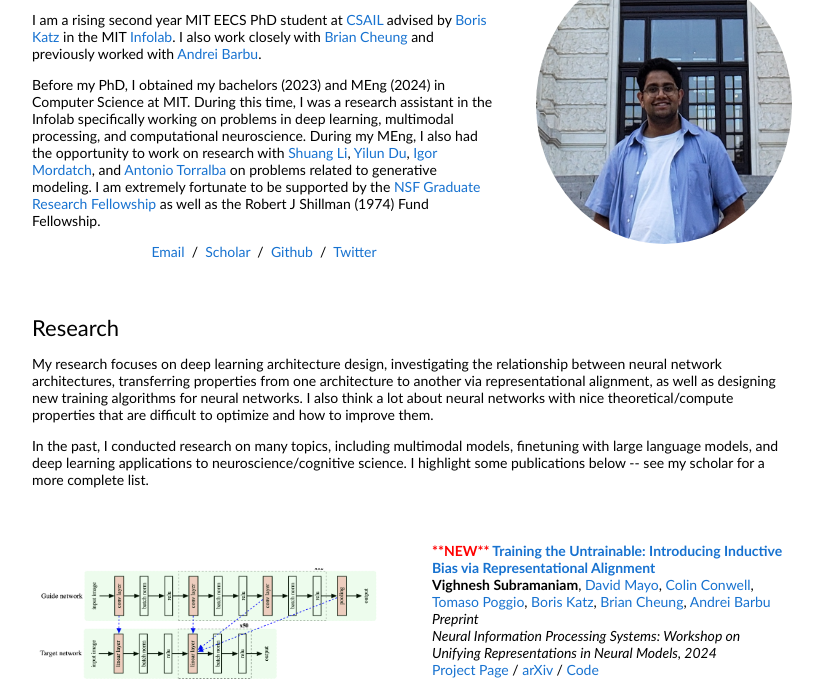
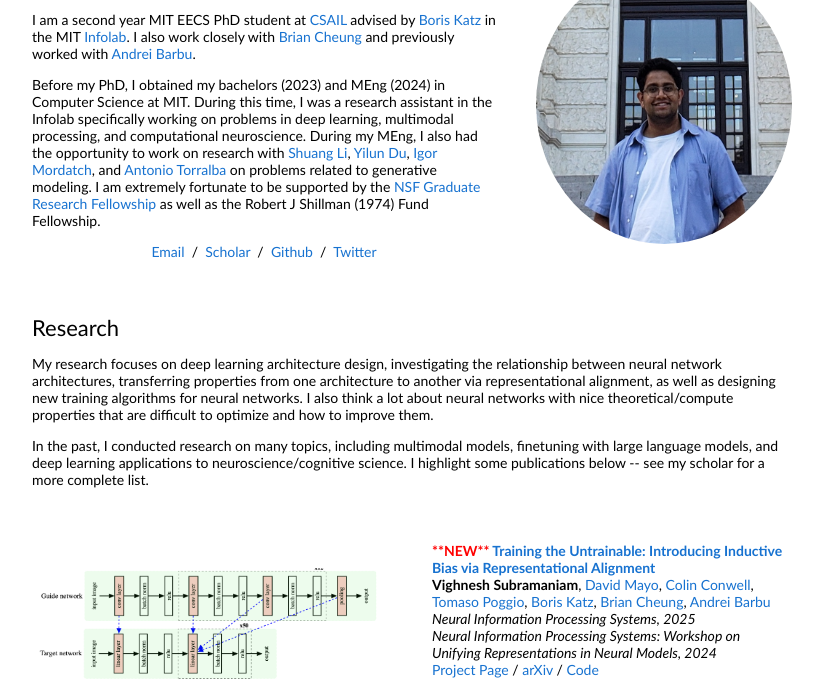
Before and after one commit to vsubramaniam851/vsubramaniam851.github.io, a plain HTML site: page index.html in a window 1280 px wide. Shown: the part 90-776 px from the top of the page, without its empty margins (228-1051 px from the left). Drawn offline with nearby package versions, Linux system fonts and the light colour scheme.

Commit message:
Updated second year + training untrainable

```diff
--- a/index.html
+++ b/index.html
@@ -23,7 +23,7 @@
                 <p class="name" style="text-align: center;">
                   Vighnesh Subramaniam
                 </p>
-                <p>I am a rising second year MIT EECS PhD student at <a href="https://www.csail.mit.edu/">CSAIL</a> advised by <a href="https://people.csail.mit.edu/boris/boris.html">Boris Katz</a> in the MIT <a href="https://groups.csail.mit.edu/infolab/">Infolab</a>. I also work closely with <a href="https://briancheung.github.io/">Brian Cheung</a> and previously worked with <a href="https://0xab.com/">Andrei Barbu</a>.
+                <p>I am a second year MIT EECS PhD student at <a href="https://www.csail.mit.edu/">CSAIL</a> advised by <a href="https://people.csail.mit.edu/boris/boris.html">Boris Katz</a> in the MIT <a href="https://groups.csail.mit.edu/infolab/">Infolab</a>. I also work closely with <a href="https://briancheung.github.io/">Brian Cheung</a> and previously worked with <a href="https://0xab.com/">Andrei Barbu</a>.
                 </p>
                 <p>
                   Before my PhD, I obtained my bachelors (2023) and MEng (2024) in Computer Science at MIT. During this time, I was a research assistant in the Infolab specifically working on problems in deep learning, multimodal processing, and computational neuroscience. During my MEng, I also had the opportunity to work on research with <a href="https://people.csail.mit.edu/lishuang/">Shuang Li</a>, <a href="https://yilundu.github.io/">Yilun Du</a>, <a href="https://scholar.google.com/citations?user=Vzr1RukAAAAJ&hl=en">Igor Mordatch</a>, and <a href="https://groups.csail.mit.edu/vision/torralbalab/">Antonio Torralba</a> on problems related to generative modeling. I am extremely fortunate to be supported by the <a href="https://www.nsfgrfp.org/">NSF Graduate Research Fellowship</a> as well as the Robert J Shillman (1974) Fund Fellowship.
@@ -90,7 +90,7 @@
             <a href="https://briancheung.github.io/">Brian Cheung</a>,
             <a href="http://0xab.com/">Andrei Barbu</a>
             <br>
-            <em>Preprint</em>
+            <em>Neural Information Processing Systems, 2025</em>
             <br>
             <em>Neural Information Processing Systems: Workshop on Unifying Representations in Neural Models, 2024</em>
             <br>
```
